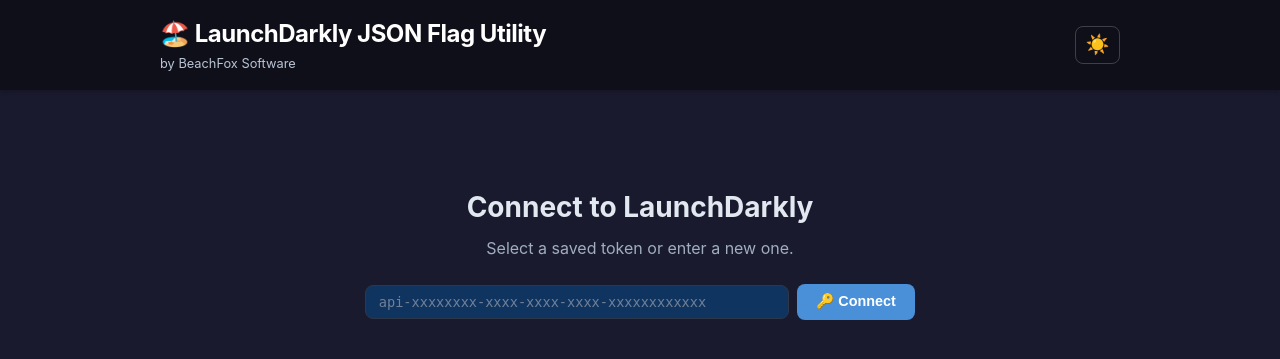
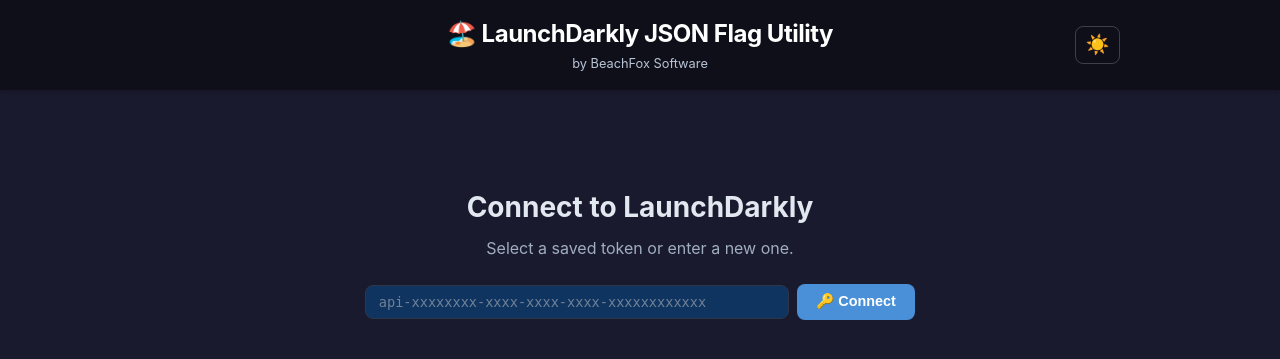
Before and after one commit to bradbunce/launchdarkly-json-flag-utility, a FastAPI app: page / in a window 1280 px wide. Shown: the top 359 px of the page. Run offline with FastAPI, Linux system fonts and the light colour scheme; some libraries are stand-ins or nearby versions.

Commit message:
Center header title, position theme toggle to the right

```diff
--- a/web/static/style.css
+++ b/web/static/style.css
@@ -76,9 +76,10 @@
 .header-content {
     display: flex;
     align-items: center;
-    justify-content: space-between;
+    justify-content: center;
     max-width: 960px;
     margin: 0 auto;
+    position: relative;
 }
 
 header h1 {
@@ -86,6 +87,7 @@
     font-weight: 700;
     letter-spacing: -0.02em;
     color: #ffffff;
+    text-align: center;
 }
 
 .header-subtitle {
@@ -93,9 +95,12 @@
     font-size: 0.8rem;
     margin-top: 0.15rem;
     font-weight: 400;
+    text-align: center;
 }
 
 .theme-toggle {
+    position: absolute;
+    right: 0;
     background: transparent;
     border: 1px solid rgba(255, 255, 255, 0.2);
     border-radius: 8px;
```
